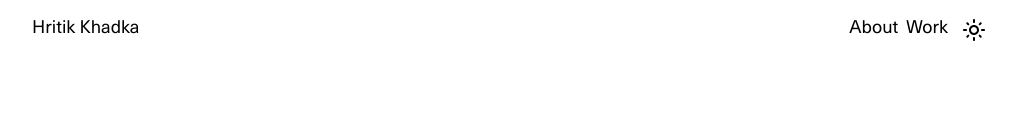
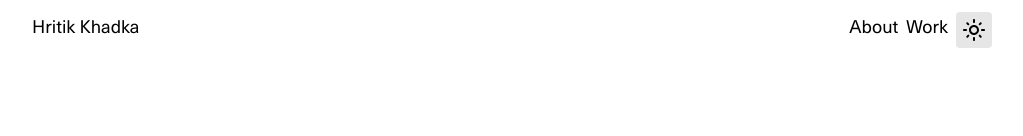
Before and after one commit to hrithikhadka/react-portfolio, a React (Vite) app: page / in a window 1280 px wide. Shown: the top 136 px of the page, without its empty margins (128-1151 px from the left). Built offline with nearby package versions, Linux system fonts and the light colour scheme; a web font is replaced by a local one.

Commit message:
fix: set background color of icon in light mode

```diff
--- a/src/components/Navbar.jsx
+++ b/src/components/Navbar.jsx
@@ -19,9 +19,9 @@ const Navbar = ({ onThemeSwitch, theme }) => {
           </a>
 
           <div
-            className={`bg-${
-              isDarkMode ? "" : "[#e6e6e6]"
-            } p-[6px] rounded-[4px]`}
+            className={`p-[6px] rounded-[4px] ${
+              isDarkMode ? "" : "bg-[#e6e6e6]"
+            }`}
             onClick={onThemeSwitch}
           >
             {isDarkMode ? (
```
